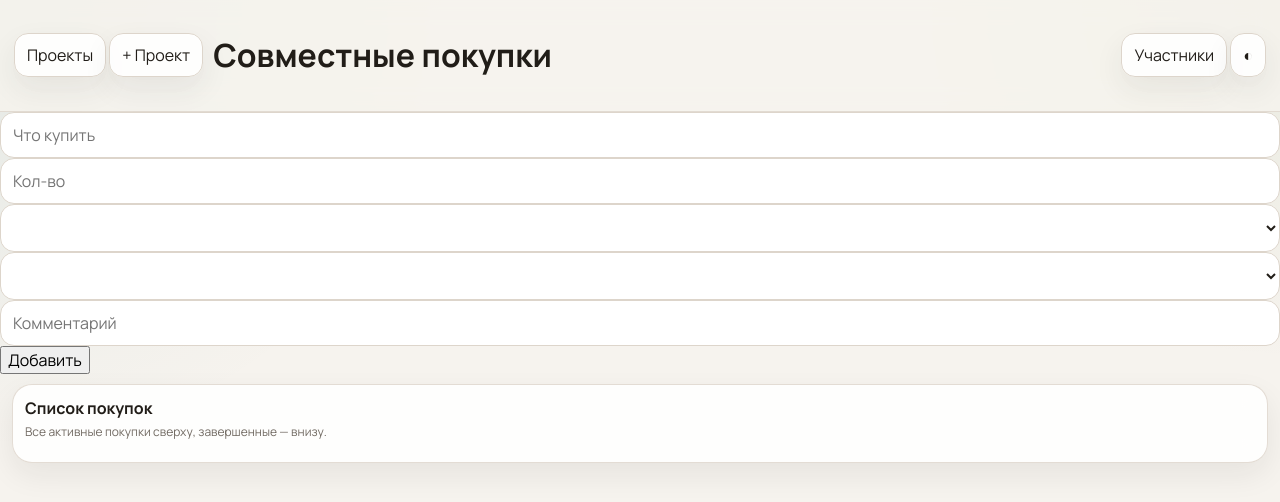
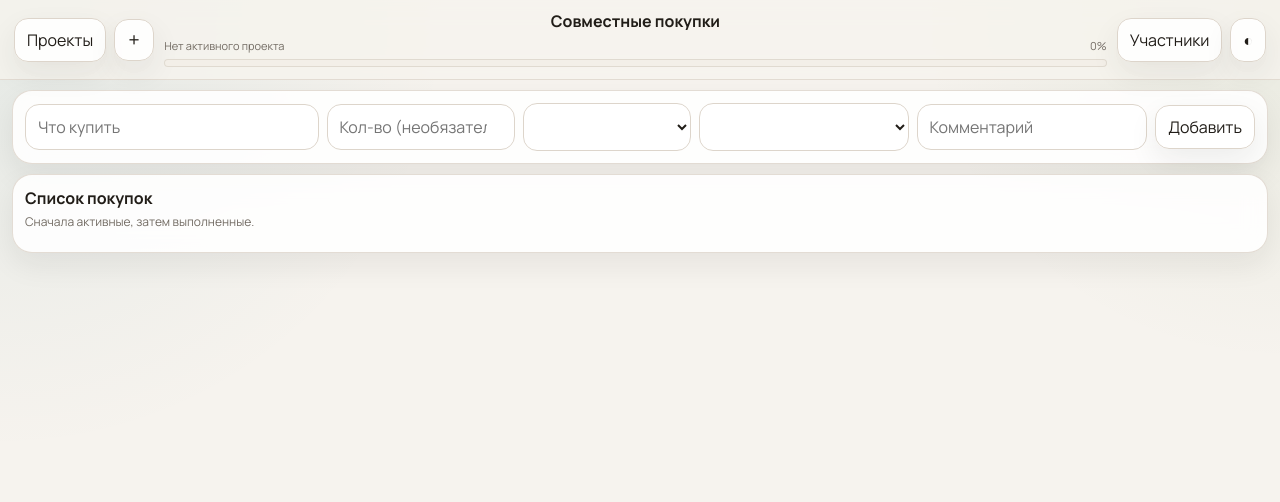
Before and after one commit to nastenagrizik-cell/pokypochki, a website: page public/index.html in a window 1280 px wide. Drawn offline with Linux system fonts and the light colour scheme; no server answers.

Commit message:
Update index.html

```diff
--- a/public/index.html
+++ b/public/index.html
@@ -13,56 +13,58 @@
   <a class="skip-link" href="#main">Перейти к содержимому</a>
 
   <header class="topbar">
-    <div class="topbar-left">
+    <div class="top-actions left-actions">
       <button id="projects-toggle" class="ghost-btn" type="button">Проекты</button>
-      <button id="new-project-btn" class="ghost-btn strong" type="button">+ Проект</button>
+      <button id="new-project-btn" class="ghost-btn plus-btn" type="button">+</button>
     </div>
-    <div class="topbar-center">
+
+    <div class="top-center">
       <h1 id="project-title">Совместные покупки</h1>
-      <div id="progress-inline" class="progress-inline"></div>
+      <div class="progress-wrap">
+        <div class="progress-meta">
+          <span id="progress-label">Нет активного проекта</span>
+          <span id="progress-percent">0%</span>
+        </div>
+        <div class="progress-bar"><span id="progress-fill"></span></div>
+      </div>
     </div>
-    <div class="topbar-right">
+
+    <div class="top-actions right-actions">
       <button id="participants-toggle" class="ghost-btn" type="button">Участники</button>
       <button class="icon-btn" type="button" data-theme-toggle aria-label="Переключить тему">◐</button>
     </div>
   </header>
 
-  <div id="projects-panel" class="top-panel hidden">
-    <div class="panel-head">
-      <strong>Все проекты</strong>
+  <section id="projects-panel" class="top-panel hidden">
+    <div id="projects-list" class="projects-list"></div>
+  </section>
+
+  <section id="participants-panel" class="top-panel hidden">
+    <div class="panel-row">
+      <div id="participants-list" class="participants-list"></div>
     </div>
-    <div id="projects-list" class="projects-list"></div>
-  </div>
-
-  <div id="participants-panel" class="top-panel hidden">
-    <div class="panel-head panel-head-wrap">
-      <strong>Участники проекта</strong>
-      <form id="participant-form" class="participant-form-inline">
-        <input id="participant-name" name="name" type="text" placeholder="Добавить участника" required />
-        <button class="ghost-btn strong" type="submit">Добавить</button>
-      </form>
-    </div>
-    <div id="participants-list" class="participants-list"></div>
-  </div>
+    <form id="participant-form" class="mini-form participant-mini-form">
+      <input id="participant-name" name="name" type="text" placeholder="Добавить участника" required />
+      <button class="ghost-btn mini-btn" type="submit">+</button>
+    </form>
+  </section>
 
   <main id="main" class="main-layout">
-    <section class="add-row-card">
-      <form id="item-form" class="add-item-row">
+    <section class="add-card">
+      <form id="item-form" class="mini-form add-item-form">
         <input name="title" type="text" placeholder="Что купить" required />
-        <input name="quantity" type="number" min="0" step="0.1" placeholder="Кол-во" required />
+        <input name="quantity" type="number" min="0" step="0.1" placeholder="Кол-во (необязательно)" />
         <select name="unit" id="unit-select"></select>
         <select name="assignedTo" id="assigned-to-select"></select>
         <input name="comment" type="text" placeholder="Комментарий" />
-        <button class="primary-btn" type="submit">Добавить</button>
+        <button class="ghost-btn mini-btn add-submit" type="submit">Добавить</button>
       </form>
     </section>
 
     <section class="list-card">
       <div class="list-head">
-        <div>
-          <h2>Список покупок</h2>
-          <p id="list-subtitle" class="muted">Все активные покупки сверху, завершенные — внизу.</p>
-        </div>
+        <h2>Список покупок</h2>
+        <p class="muted">Сначала активные, затем выполненные.</p>
       </div>
       <div id="items-list" class="items-list"></div>
     </section>
@@ -76,7 +78,7 @@
       </div>
       <input name="name" type="text" placeholder="Название проекта" required />
       <textarea name="description" placeholder="Короткое описание"></textarea>
-      <button class="primary-btn" type="submit">Создать</button>
+      <button class="ghost-btn create-project-btn" type="submit">Создать</button>
     </form>
   </dialog>
 
```
